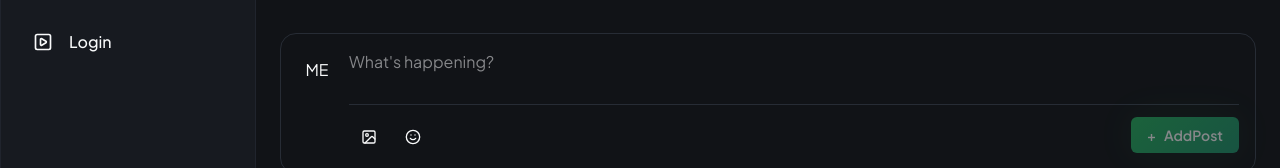
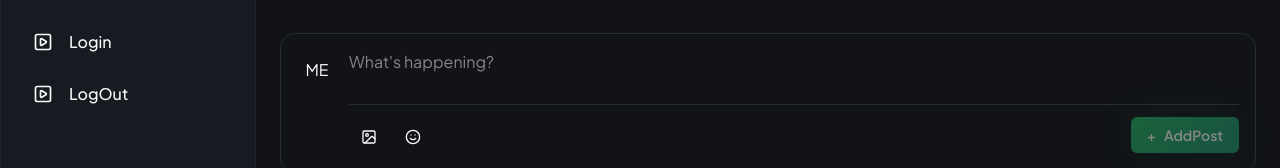
Before and after one commit to Vikash88Kumar/youtube-project, a React (Vite) app in the folder frontend/: page / in a window 1280 px wide. Shown: the part 532-700 px from the top of the page. Built offline with nearby package versions, Linux system fonts and the light colour scheme; no server answers.

Commit message:
version2.3

```diff
--- a/frontend/src/components/Sidebar.jsx
+++ b/frontend/src/components/Sidebar.jsx
@@ -26,7 +26,8 @@ const libraryItems = [
   { id: "history", icon: Clock, label: "History", path: "/history" },
   { id: "liked", icon: ThumbsUp, label: "Liked Videos", path: "/liked" },
   { id: "playlists", icon: PlaySquare, label: "Playlists", path: "/playlists" },
-  { id:"login", icon:PlaySquare, label:"Login", path:"/login"}
+  { id:"login", icon:PlaySquare, label:"Login", path:"/login"},
+  { id:"logout", icon:PlaySquare, label:"LogOut", path:"/login"}
 ];
 
 /* -------------------- COMPONENT -------------------- */
```
